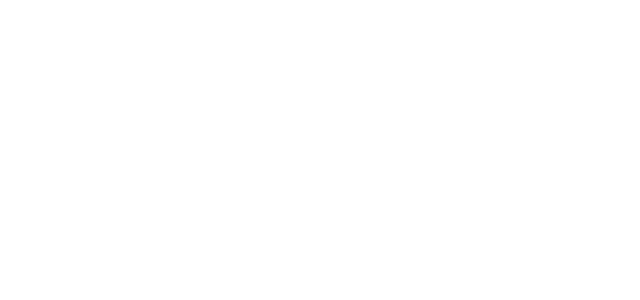
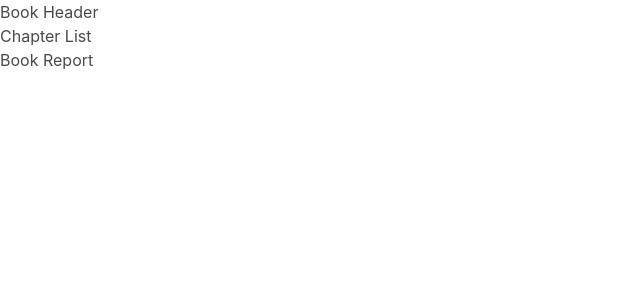
Before and after one commit to spencer89allen/library, a React (Create React App) app: page /#/book in a window 1280 px wide. Shown: the top 300 px of the page, without its empty margins (0-640 px from the left). Built offline with nearby package versions, Linux system fonts and the light colour scheme.

Commit message:
book routes added

```diff
--- /dev/null
+++ b/src/BookComponents/Book.js
@@ -0,0 +1,29 @@
+import React, { Component } from 'react';
+//import axios from 'axios';
+
+import HeaderBook from './HeaderBook';
+import ChapterList from './ChapterList';
+import ReportDisplay from './ReportDisplay';
+
+class Book extends Component {
+
+    state = {
+        id: null,
+        headerImage: '',
+        title: '',
+        author: '',
+        chapterList: [],
+    }
+
+    render () {
+        return (
+            <div>
+                <HeaderBook />
+                <ChapterList />
+                <ReportDisplay />
+            </div>
+        )
+    };
+};
+
+export default Book;
--- /dev/null
+++ b/src/BookComponents/ChapterList.js
@@ -0,0 +1,9 @@
+import React from 'react';
+
+export default function ChapterList() {
+    return (
+        <div>
+            Chapter List
+        </div>
+    )
+};
--- /dev/null
+++ b/src/BookComponents/HeaderBook.js
@@ -0,0 +1,9 @@
+import React from 'react';
+
+export default function HeaderBook () {
+    return(
+        <div>
+            Book Header
+        </div>
+    )
+};
--- /dev/null
+++ b/src/BookComponents/ReportDisplay.js
@@ -0,0 +1,9 @@
+import React from 'react';
+
+export default function () {
+    return (
+        <div>
+            Book Report
+        </div>
+    )
+}
--- a/src/ShelfComponents/ShelfFolder/DisplayShelf.js
+++ b/src/ShelfComponents/ShelfFolder/DisplayShelf.js
@@ -1,4 +1,5 @@
 import React from 'react';
+import { Link } from 'react-router-dom';
 
 export default function DisplayShelf(props) {
     const books = props.book.map(book => {
@@ -18,7 +19,9 @@
                     {book.page_count} pages
                 </p>
                 <div className="level buttons are-small">
-                    <button className='button level-left'>Read</button>
+                    <Link to='/book'>
+                        <button className='button level-left'>Read</button>
+                    </Link>
                     <button className="button level-right" onClick={() => props.delete(book.id)}>Delete</button>
                 </div>
             </div>
--- a/src/ShelfComponents/ShelfFolder/Shelf.js
+++ b/src/ShelfComponents/ShelfFolder/Shelf.js
@@ -16,7 +16,7 @@
     componentDidMount() {
         this.handleGetBooks();
 
-    }
+    };
 
     handleGetBooks = () => {
         axios.get('/api/getBooks').then((response) => {
@@ -24,7 +24,7 @@
                 bookList: response.data
             })
         })
-    }
+    };
 
     handleDeleteBook = (id) => {
         axios.delete(`/api/deleteBook/${id}`).then(response => {
@@ -32,13 +32,16 @@
                 bookList: response.data
             })
         })
-    }
+    };
 
     render() {
         return (
             <div>
-                <Header/>
-                <DisplayShelf book={this.state.bookList} delete={this.handleDeleteBook}/>
+                <Header />
+                <DisplayShelf book={this.state.bookList}
+                    delete={this.handleDeleteBook}
+                    bookId={this.state.bookList.id}
+                    />
             </div>
         )
     }
--- a/src/routes.js
+++ b/src/routes.js
@@ -3,10 +3,12 @@
 
 import Shelf from '/Users/spencerallen/projects/library/src/ShelfComponents/ShelfFolder/Shelf.js';
 import AddBook from '/Users/spencerallen/projects/library/src/ShelfComponents/AddBook/AddBook.js';
+import Book from '/Users/spencerallen/projects/library/src/BookComponents/Book.js';
 
 export default (
     <Switch>
         <Route component={ Shelf } exact path='/' />
         <Route component={ AddBook } path='/addBook' />
+        <Route component={ Book } path='/book' />
     </Switch>
 )
```
Also changed, not shown: 2 other files (tests, documents, lock files or other folders).
